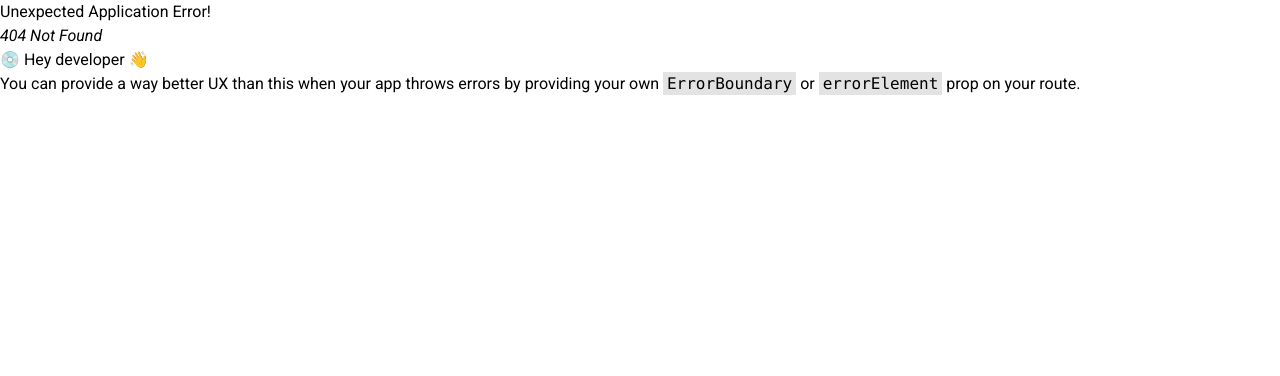
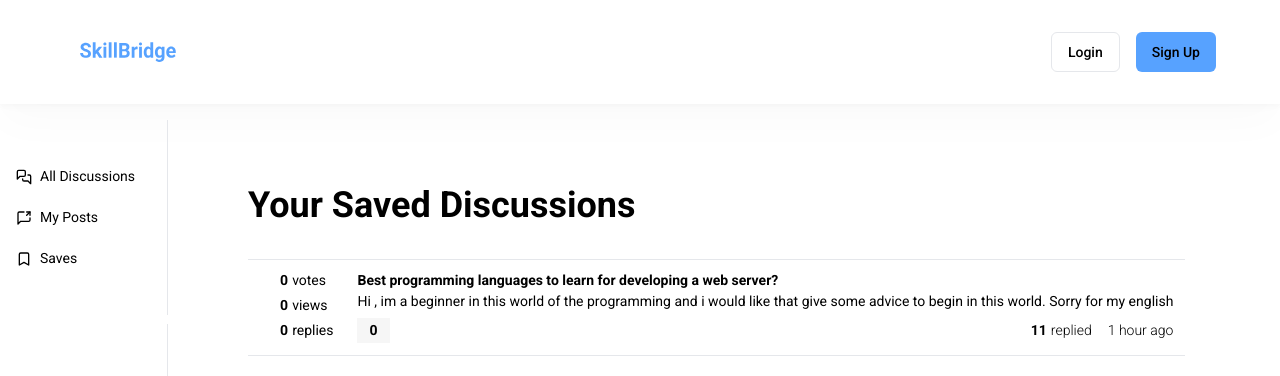
Before and after one commit to eme-lie/SkillBridge, a React (Vite) app in the folder frontend/: page /saved_discussions in a window 1280 px wide. Before the commit this address had no page. Shown: the top 376 px of the page. Built offline with nearby package versions, Linux system fonts and the light colour scheme.

Commit message:
setup SaveDiscussions view/component

```diff
--- a/frontend/src/App.jsx
+++ b/frontend/src/App.jsx
@@ -9,7 +9,7 @@ import Discussions from "./pages/Discussions.jsx";
 
 import Resources from "./pages/Resources.jsx";
 import SavedResources from "./pages/SavedResources.jsx";
-import SavedInternships from "./pages/SavedInternships.jsx";
+import SavedDiscussions from "./pages/SavedDiscussions.jsx";
 import UserProfile from "./pages/UserProfile.jsx";
 
 import { createBrowserRouter, RouterProvider } from "react-router-dom";
@@ -24,7 +24,7 @@ export const App = () => {
 
     { path: "/resources", element: <Resources /> },
     { path: "resources/saved_resources", element: <SavedResources /> },
-    { path: "internships/saved_internships", element: <SavedInternships /> },
+    { path: "saved_discussions", element: <SavedDiscussions /> },
     { path: "/user_profile", element: <UserProfile /> },
     { path: "/signup", element: <Signup /> },
     { path: "/login", element: <Login /> },
--- /dev/null
+++ b/frontend/src/pages/SavedDiscussions.jsx
@@ -0,0 +1,59 @@
+import Navbar from "../components/Navbar";
+import Sidenavbar from "@/components/Sidenavbar";
+
+const SavedDiscussions = () => {
+  return (
+    <div className="flex flex-col">
+      <Navbar />
+      <div className="main-container flex flex-row lg:pt-4 lg:pr-16 lg:pl-4 ">
+        <Sidenavbar />
+        <div className="right-container py-16 pl-20 flex flex-col gap-y-8">
+          <h1 className="text-h1">Your Saved Discussions</h1>
+          <div className="discussion-card flex pl-8 pt-3 pb-3 pr-3 gap-x-6 border-t border-b">
+            <div className="discussion-card-left flex flex-col gap-y-2">
+              <div className="votes-container flex gap-x-1 items-center">
+                <p className="text-b3">0</p>
+                <p className="text-b4">votes</p>
+              </div>
+              <div className="views-container flex gap-x-1 items-center">
+                <p className="text-b3">0</p>
+                <p className="text-b4">views</p>
+              </div>
+              <div className="replies-container flex gap-x-1 items-center">
+                <p className="text-b3">0</p>
+                <p className="text-b4">replies</p>
+              </div>
+            </div>
+            <div className="discussion-card-right flex flex-col gap-y-2">
+              <div className="title-and-sub flex flex-col gap-y-1">
+                <h5 className="text-t3">
+                  Best programming languages to learn for developing a web
+                  server?
+                </h5>
+                <p className="text-b4">
+                  Hi , im a beginner in this world of the programming and i
+                  would like that give some advice to begin in this world. Sorry
+                  for my english
+                </p>
+              </div>
+              <div className="other-details flex justify-between items-center">
+                <p className="tag py-1 px-3 bg-background_alt_light text-b3">
+                  0
+                </p>
+                <div className="other-details-right flex gap-x-4">
+                  <div className="other-details-right-left flex gap-x-1">
+                    <p className="text-b3">11</p>
+                    <p className="text-b5">replied</p>
+                  </div>
+                  <p className="text-b5">1 hour ago</p>
+                </div>
+              </div>
+            </div>
+          </div>
+        </div>
+      </div>
+    </div>
+  );
+};
+
+export default SavedDiscussions;
--- a/frontend/src/pages/SavedInternships.jsx
+++ /dev/null
@@ -1,12 +0,0 @@
-import Navbar from "../components/Navbar";
-
-const SavedInternships = () => {
-  return (
-    <div>
-      <Navbar />
-      SavedInternships
-    </div>
-  );
-};
-
-export default SavedInternships;
```
